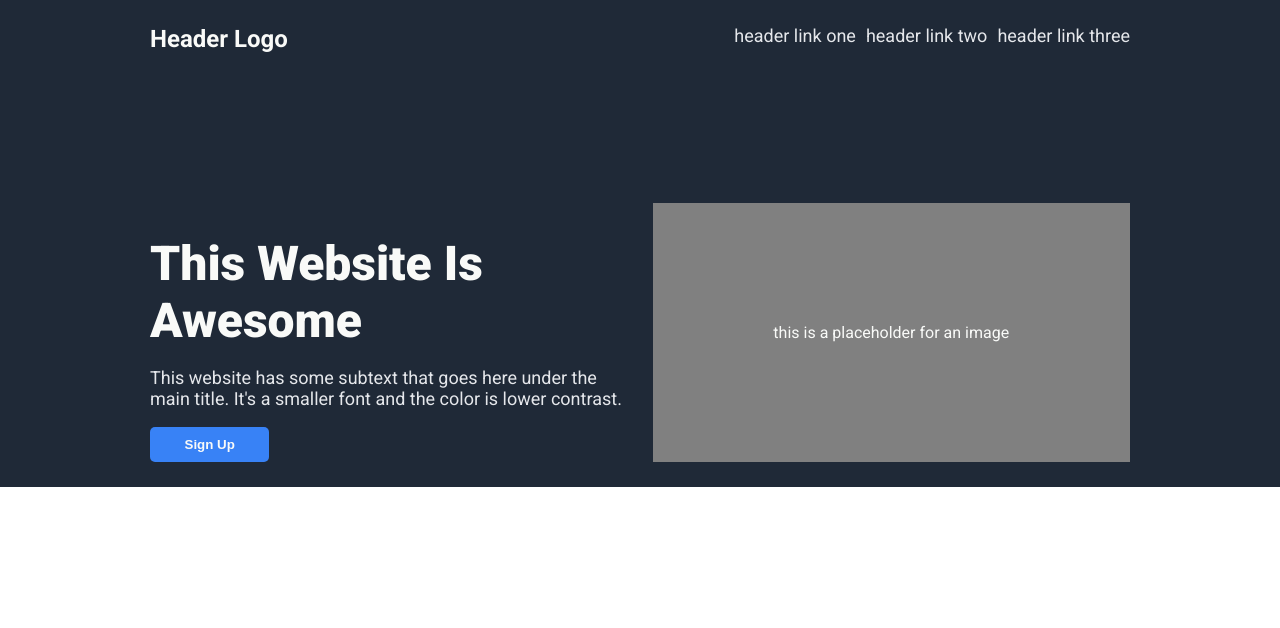
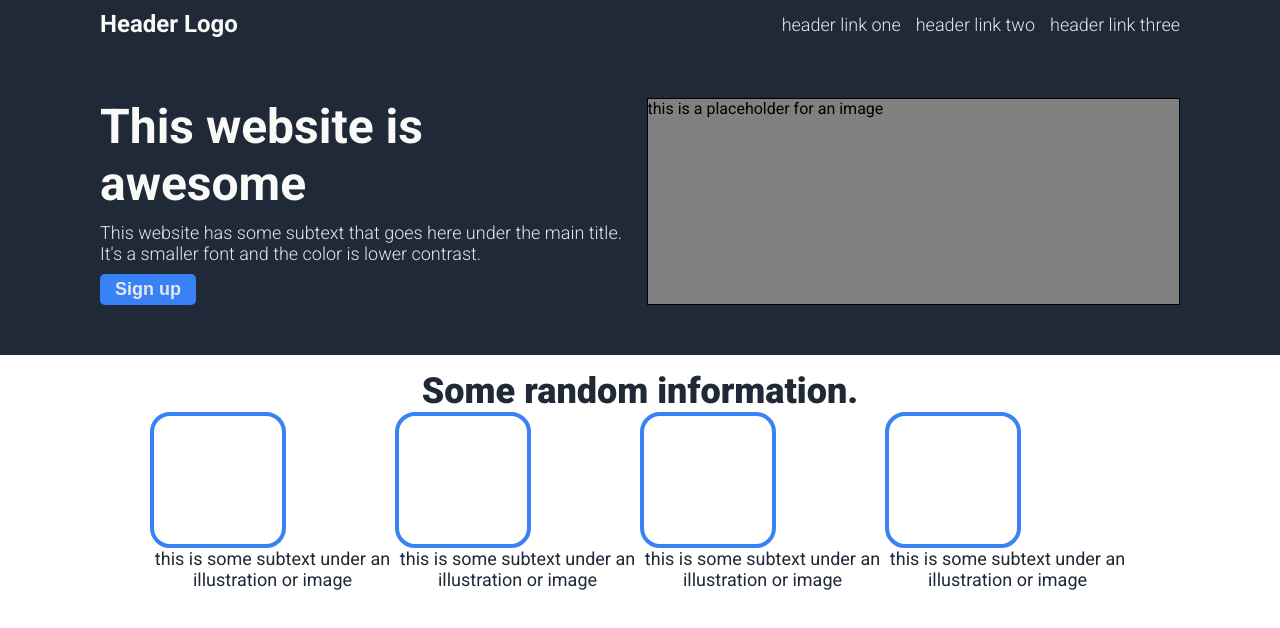
Before and after one commit to ellienelie/odin-website, a plain HTML site: page index.html in a window 1280 px wide. Drawn offline with Linux system fonts and the light colour scheme.

Commit message:
restructures and simplifies html, hard reset on project

```diff
--- a/index.html
+++ b/index.html
@@ -2,33 +2,83 @@
 <html lang="en">
 <head>
     <meta charset="UTF-8">
-        <title>Odin Website</title>
+    <meta name="viewport" content="width=device-width, initial-scale=1.0">
     <link rel="stylesheet" href="styles.css">
     <link rel="preconnect" href="https://fonts.googleapis.com">
 <link rel="preconnect" href="https://fonts.gstatic.com" crossorigin>
 <link href="https://fonts.googleapis.com/css2?family=Roboto:ital,wght@0,100;0,300;0,400;0,500;0,700;0,900;1,100;1,300;1,400;1,500;1,700;1,900&display=swap" rel="stylesheet">
+    <title>Document</title>
 </head>
-
 <body>
-        <div class="hero">
-            <div class="header">
+    <header>
         Header Logo
         <ul class="nav">
-                    <li><a href="#">header link one</a></li>
-                    <li><a href="#">header link two</a></li>
-                    <li><a href="#">header link three</a></li>
+            <li>
+                <a href="#">header link one</a>
+            </li>
+            <li>
+                <a href="#">header link two</a>
+            </li>
+            <li>
+                <a href="#">header link three</a>
+            </li>
         </ul>
-            </div>
+    </header>
+    <div class="hero">
         <div class="hero-content">
-                <div class="hero-text">
-                    <h1>This Website Is Awesome</h1>
+            <h2>This website is awesome</h2>
             <p>This website has some subtext that goes here under the main title. It's a smaller font and the color is lower contrast.</p>
-                    <button>Sign Up</button>
+            <button>Sign up</button>
         </div>
         <div class="hero-img">
             this is a placeholder for an image
         </div>
     </div>
+    <div class="information">
+        <div class="info-title">Some random information.</div>
+        <div class="info-panels">
+            <div class="panel-1">
+                <div class="panel-image">
+
                 </div>
+                <div class="panel-text">
+                    this is some subtext under an illustration or image
+                </div>
+            </div>
+            <div class="panel-2">
+                <div class="panel-image">
+
+                </div>
+                <div class="panel-text">
+                    this is some subtext under an illustration or image
+                </div>
+            </div>
+            <div class="panel-3">
+                <div class="panel-image">
+
+                </div>
+                <div class="panel-text">
+                    this is some subtext under an illustration or image
+                </div>
+            </div>
+            <div class="panel-4">
+                <div class="panel-image">
+
+                </div>
+                <div class="panel-text">
+                    this is some subtext under an illustration or image
+                </div>
+            </div>
+        </div>
+    </div>
+    <div class="quote">
+
+    </div>
+    <div class="call-to-action">
+
+    </div>
+    <footer>
+
+    </footer>
 </body>
 </html>
--- a/styles.css
+++ b/styles.css
@@ -1,85 +1,124 @@
 body {
-    margin: 0px;
-    padding: 0px;
-    font-family: roboto, sans-serif;
-}
-
-.hero {
-    background-color: #1F2937;
-    color: #F9FAF8;
-    padding-left: 150px;
-    padding-right: 150px;
-    display: flex;
-    flex-direction: column;
-    gap: 150px;
-}
-
-a {
-    color: #E5E7EB;
-    text-decoration-line: none;
-    font-size: 18px;
+    margin: 0;
+    padding: 0;
+    font-family: "Roboto", sans-serif;
 }
 
 ul {
+    margin: 0;
+    padding: 0;
     list-style-type: none;
-    padding: 0px;
-    margin: 0px;
 }
 
-.header {
+.nav a {
+    text-decoration: none;
+    color: #E5E7EB;
+    font-weight: 300;
+}
+
+header {
     display: flex;
     justify-content: space-between;
     font-size: 24px;
-    font-weight: bolder;
-    padding-top: 25px;
+    color: #F9FAF8;
+    background-color: #1F2937;
+    align-items: center;
+    padding: 10px 100px;
+    font-weight: bold;
 }
 
 .nav {
     display: flex;
-    gap: 10px;
     font-size: 18px;
-    font-weight: normal;
+    align-items: center;
+    gap: 15px;
+}
+
+.hero {
+    display: flex;
+    background-color: #1F2937;
+    padding: 50px 100px;
+    gap: 15px;
 }
 
 .hero-content {
     display: flex;
-    align-items: center;
-    gap: 25px;
-    padding-bottom: 25px;
+    flex: 1;
+    flex-direction: column;
+    gap: 10px;
 }
 
-.hero-text > h1 {
+.hero-content h2 {
+    color: #F9FAF8;
     font-size: 48px;
-    font-weight: 1000;
-    color: #F9FAF8;
-    margin-bottom: 0;
+    font-weight: 1000px;
+    margin: 0;
+    padding: 0;
 }
 
-.hero-text {
+.hero-content p {
+    color: #E5E7EB;
     font-size: 18px;
-    color: #E5E7EB;
-    display: flex;
-    flex-direction: column;
-    justify-content: center;
-    flex: 1;
-
+    margin: 0;
+    padding: 0;
+    font-weight: 300;
 }
 
 .hero-img {
     display: flex;
     flex: 1;
-    justify-content: center;
-    align-items: center;
+    border: 1px solid black;
     background-color: gray;
-    align-self: stretch;
 }
 
-button {
+.hero-content button {
     background-color: #3882F6;
+    font-size: 18px;
+    font-weight: bold;
+    color:#E5E7EB;
     border: none;
-    color: #F9FAF8;
     border-radius: 5px;
-    padding: 10px;
-    font-weight: bold;
-    width: 25%;
+    margin: 0;
+    text-align: left;
+    width: min-content;
+    text-wrap: nowrap;
+    padding: 5px 15px;
 }
+
+.information {
+    display: flex;
+    flex-direction: column;
+    align-items: center;
+    padding: 15px 150px;
+    text-align: center;
+}
+
+.info-panels {
+    display: flex;
+}
+
+.panel {
+    display: flex;
+    flex-direction: column;
+    align-items: center;
+    gap: 10px;
+    padding: 60px 45px;
+}
+
+.info-title {
+    color: #1F2937;
+    font-size: 36px;
+    font-weight: 1000;
+}
+
+.panel-text {
+    color: #1F2937;
+    font-size: 18px;
+}
+
+.panel-image {
+    border: 4px solid #3882F6;
+    border-radius: 20px;
+    width: 10vw;
+    height: 10vw;
+}
```
Lines whose indentation alone changed are shown as unchanged.
